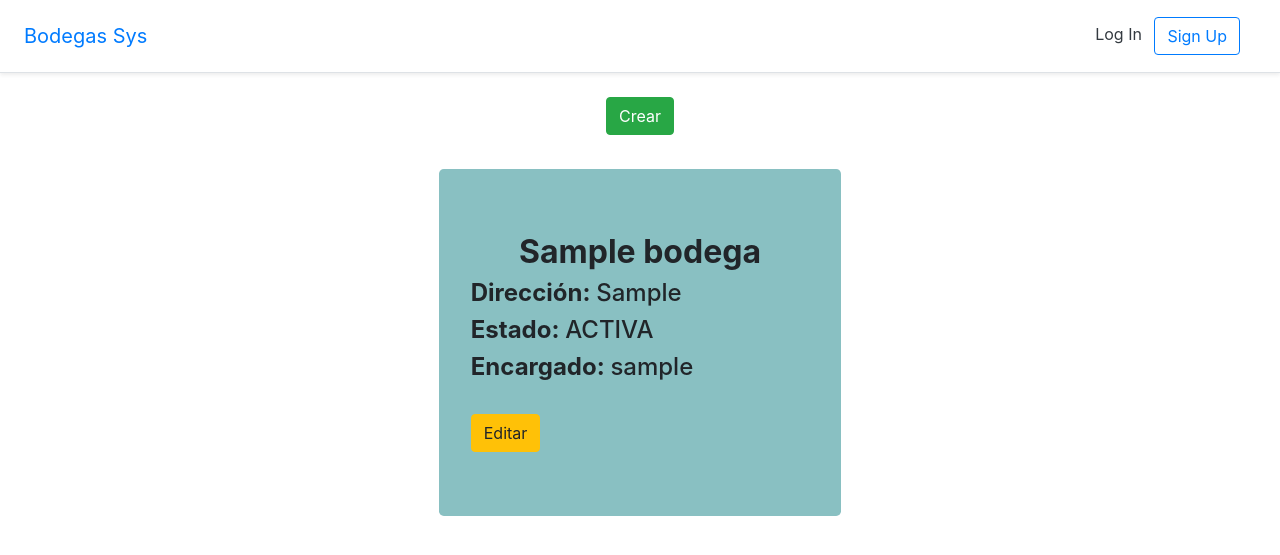
After one commit to BranthonyC/practicas_intermedias, a Django app: page /lista_bodegas/1 in a window 1280 px wide. The commit adds this page. Shown: the top 555 px of the page. Run offline with Django 3.2, Linux system fonts and the light colour scheme; tables that the repository leaves empty hold one stand-in row (values such as "Sample post"); some libraries are stand-ins or nearby versions.

Commit message:
Lista de las bodegas finalizadas

```diff
--- a/bodegas/views.py
+++ b/bodegas/views.py
@@ -3,16 +3,33 @@ from django.http import HttpResponse, HttpResponseRedirect
 from django.urls import reverse_lazy
 from datetime import datetime
 from django.contrib import messages
+from django.views.generic.list import ListView
+from django.views.generic.detail import DetailView
 from .forms import *
 from .models import *
 from users.models import *
+
+
+class BodegaListView(ListView):
+    model = Bodega
+    template_name = "bodegas/lista_bodegas.html"
+    context_object_name = "lista_bodegas"
+
+    def get_queryset(self):
+        return Bodega.objects.filter(creador=self.kwargs['id']).order_by('id')
+
+
+class BodegaDetailView(DetailView):
+    model = Bodega
+    template_name = "bodegas/bodega.html"
+    context_object_name = "bodega"
 
 
 def CrearBodega(request, id):
     p = "2"
     #usuarios = CustomUser.objects.get(username="henry-leon")
     #print("hola")
-    #print (usuarios.id)
+    #print (usuarios.id){% url 'lista_bodegas' user.id %}
 
     prueba = CustomUser.objects.get(pk=id)
     print (prueba)
@@ -26,8 +43,9 @@ def CrearBodega(request, id):
             bodega.creador = prueba
             bodega.save()
             print("Exito")
-            messages.success(request, 'Bodega registrada correctamente')
-            return redirect ('home')
+            #messages.success(request, 'Bodega registrada correctamente')
+            return HttpResponseRedirect('/lista_bodegas/'+id)
+            #return redirect ('home')
     else:
         form1=bodega_forms()
     return render(request,'bodegas/registro_bodega.html',{'form1': form1})
--- a/pages/urls.py
+++ b/pages/urls.py
@@ -16,5 +16,7 @@ urlpatterns = [
 
     #bodegas
     path('registrar_bodega/<id>',CrearBodega, name="Registrar_bodega"),
+    path('lista_bodegas/<id>', BodegaListView.as_view(), name = 'lista_bodegas' ),
+    path('bodegas/<int:pk>', BodegaDetailView.as_view(), name="bodega_detail"),
 
 ]
--- a/templates/_base.html
+++ b/templates/_base.html
@@ -17,12 +17,12 @@
       <a href="{% url 'home' %}" class="navbar-brand my-0 mr-md-auto
       font-weight-normal">Bodegas Sys</a>
       {% if user.is_authenticated %}
-      <a href="{% url 'Registrar_bodega' user.id %}" class="navbar-brand my-0 mr-md-auto font-weight-normal">Mis bodegas</a>
+      <!--<a href="{% url 'Registrar_bodega' user.id %}" class="navbar-brand my-0 mr-md-auto font-weight-normal">Mis bodegas</a>-->
+      <a href="{% url 'lista_bodegas' user.id %}" class="navbar-brand my-0 mr-md-auto font-weight-normal">Mis bodegas</a>
         {% endif %}
       <nav class="my-2 my-md-0 mr-md-3">
         {% if user.is_authenticated %}
         <a class="p-2 text-dark" href="{% url 'account_logout' %}">Log Out</a>
-          <a class="p-2 text-dark" href="{% url 'account_logout' %}">Log Out</a>
         {% else %}
           <a class="p-2 text-dark" href="{% url 'account_login' %}">Log In</a>
           <a class="btn btn-outline-primary" href="{% url 'account_signup' %}">Sign Up</a>
--- /dev/null
+++ b/templates/bodegas/lista_bodegas.html
@@ -0,0 +1,36 @@
+{% extends '_base.html' %}
+
+{% block title %}
+Lista de Bodegas
+{% endblock title %}
+
+{% block content %}
+    <div class="container">
+        <h1 style="text-align: center;">
+            <a style="text-align: center;" href="{% url 'Registrar_bodega' user.id %}" class="btn btn-success">
+                Crear
+            </a>
+        </h1><br>
+        <div class="row justify-content-center">
+        {% for bodega in lista_bodegas %}
+          <div class="col-5">
+            <div class="container text-center pt-6">
+              <div class='jumbotron' style="background-color: rgb(137, 192, 194);">
+                  <div class="text-left" style="max-width:600px">
+                    <h2 style="text-align: center;"><b>{{bodega.nombre}}</b></h2>
+                    <h4><b>Dirección: </b>{{bodega.direccion}}</h4>
+                    <h4><b>Estado: </b>{{bodega.estado}}</h4>
+                    <h4><b>Encargado: </b>{{bodega.encargado}}</h4><br>
+                    <a style="text-align: center;" href="{% url 'bodega_detail' pk=bodega.pk %}" class="btn btn-warning">
+                        Editar
+                    <!--<a style="text-align: center;" href="{% url 'bodega_detail' pk=bodega.pk %}" class="btn btn-info">
+                        ver Detalle {{bodega.nombre}}-->
+                    </a>
+                  </div>
+              </div>
+            </div>
+          </div>
+          {% endfor %}
+        </div>
+      </div>
+{% endblock content %}
--- a/templates/pages/home.html
+++ b/templates/pages/home.html
@@ -6,7 +6,7 @@
 {% block content %}
   <h1>Homepage</h1>
   {% if user.is_authenticated %}
-    <p>Hi {{ user.email }}!</p>
+    <p>Hi {{ user.first_name}} {{user.last_name}}!</p>
 
   {% else %}
     <p>You are not logged in</p>
```
Also changed, not shown: templates/bodegas/bodega.html (added, +26 -0 lines).
